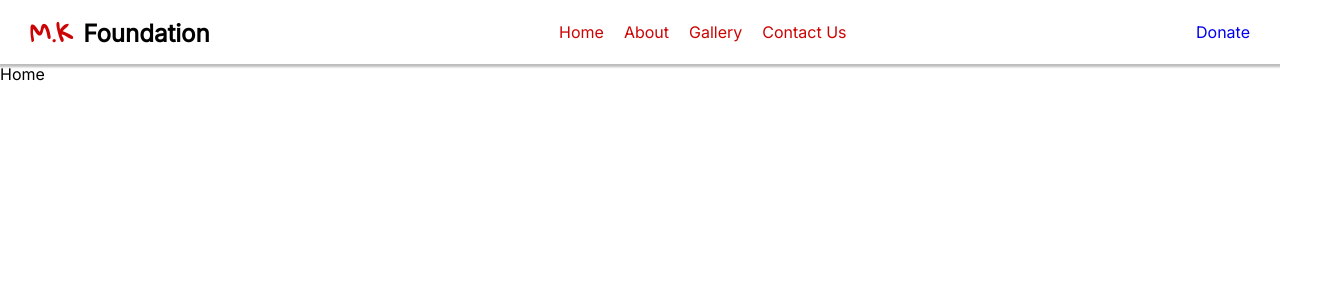
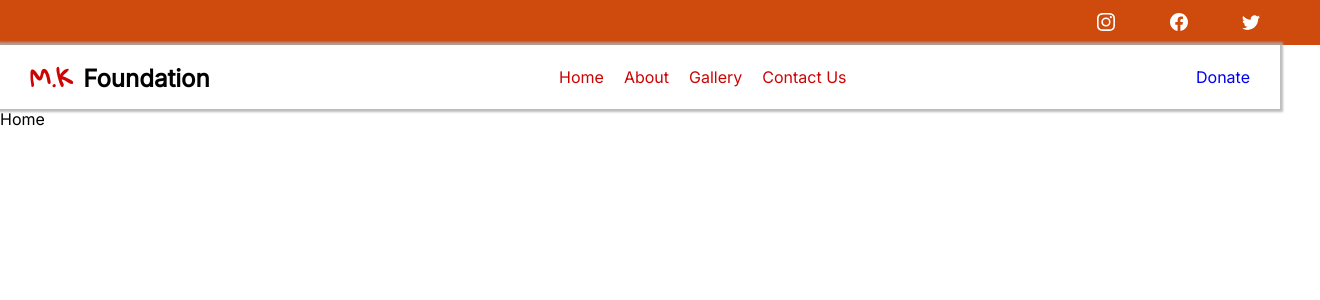
Before and after one commit to trinity-sh/manjeetkaur-frontend, a React (Create React App) app: page / in a window 1280 px wide. Shown: the top 300 px of the page, 1320 px wide, since content can reach past the window. Built offline with nearby package versions, Linux system fonts and the light colour scheme.

Commit message:
create mode-topbar

```diff
--- a/src/components/Navbar.jsx
+++ b/src/components/Navbar.jsx
@@ -1,7 +1,10 @@
 import React from 'react'
 import "./styles/navbar.css"
+import Topbar from "./Topbar"
 const Navbar = () => {
   return (
+    <>
+    <Topbar/>
     <div className="navbarContainer">
       <div className="brand">
         <img src="" />
@@ -27,6 +30,7 @@ const Navbar = () => {
         <a href="/donate">Donate</a>
       </div>
     </div>
+    </>
   )
 }
 
--- /dev/null
+++ b/src/components/Topbar.jsx
@@ -0,0 +1,26 @@
+import React from "react";
+import "./styles/topbar.css";
+import { BsInstagram, BsWhatsapp, BsFacebook, BsYoutube, BsTwitter } from "react-icons/bs";
+import { FiMail } from "react-icons/fi";
+
+const Navbar2 = () => {
+  return (
+    <div className="navbar2-container">
+      <div className="social-handles">
+        <a target="_blank" href="http://instagram.com/ManjeetKaurFoundation">
+          <BsInstagram className="social-icons" />
+        </a>
+        <a target="_blank" href="http://www.facebook.com/groups/manjeetkaurfoundation">
+          {" "}
+          <BsFacebook className="social-icons" />
+        </a>
+        <a target="_blank" href="http://www.twitter.com/ManjeetKaurOrg">
+          {" "}
+          <BsTwitter className="social-icons" />
+        </a>
+      </div>
+    </div>
+  );
+};
+
+export default Navbar2;
--- /dev/null
+++ b/src/components/styles/topbar.css
@@ -0,0 +1,23 @@
+.navbar2-container {
+    color: #eee;
+    background: rgb(206, 74, 13);
+    display: flex;
+    justify-content: flex-end;
+    align-items: flex-end;
+    z-index: 100;
+    width: 100%;
+    padding: 3px 20px 10px;
+  }
+
+  .social-handles a {
+    color: #fff;
+    text-decoration: none;
+  }
+  .social-handles a:hover {
+    color: rgb(0, 64, 255);
+  }
+  .social-icons {
+    font-size: 18px;
+    padding-right: 30px;
+    margin: 10px 10px 0 10px;
+  }
```
